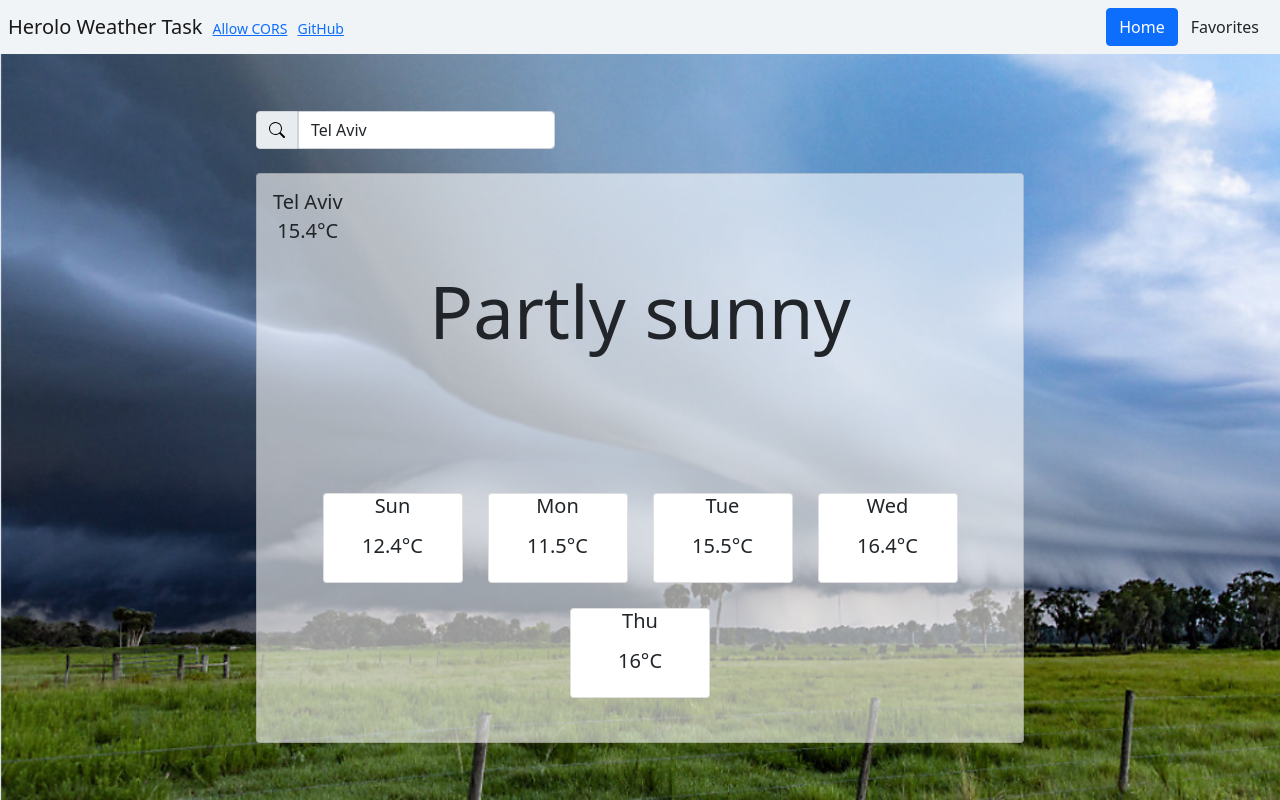
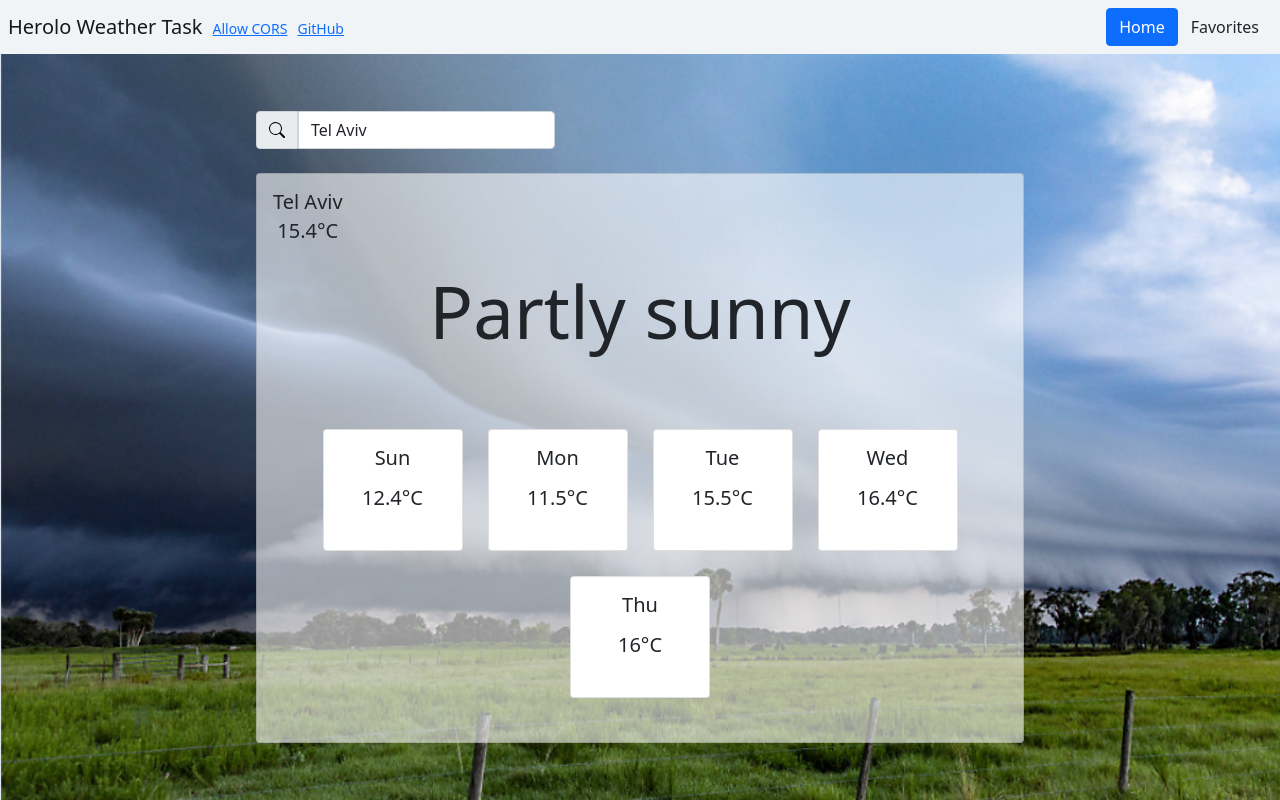
Before and after one commit to asaf11108/asaf-regev-21-03-2021, a Vue app: page / in a window 1280 px wide. Built offline with nearby package versions, Linux system fonts and the light colour scheme.

Commit message:
card style

```diff
--- a/src/styles/main.scss
+++ b/src/styles/main.scss
@@ -8,3 +8,7 @@ body {
     font-family: Roboto, "Helvetica Neue", sans-serif;
     min-height: 100%;
 }
+
+.card {
+    padding: 1em;
+}
--- a/src/views/Home/Home.scss
+++ b/src/views/Home/Home.scss
@@ -6,7 +6,6 @@
         background-color: rgba(255, 255, 255, 0.6);
         width: 100%;
         box-sizing: border-box;
-        padding: 1em;
     }
 
     &__title {
```
